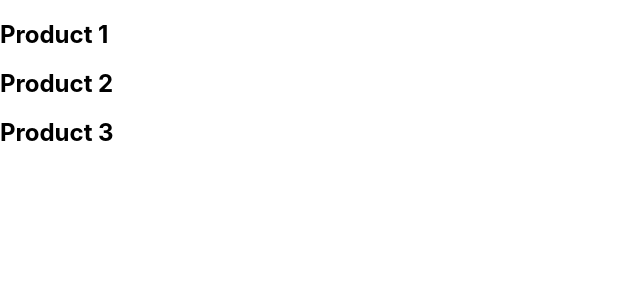
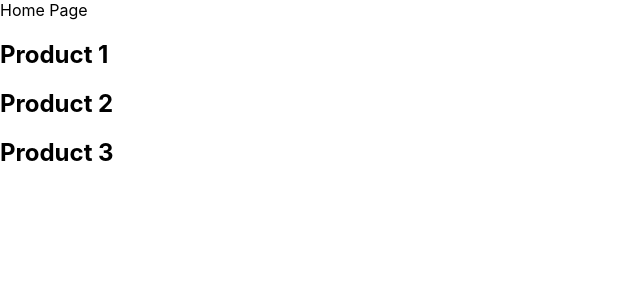
Before and after one commit to Gauravpant14/NEXT-JS-BASICS, a Next.js app: page /product in a window 1280 px wide. Shown: the top 300 px of the page, without its empty margins (0-640 px from the left). Built offline with nearby package versions, Linux system fonts and the light colour scheme.

Commit message:
link component navigation

```diff
--- a/pages/product/index.js
+++ b/pages/product/index.js
@@ -1,11 +1,25 @@
 import React from 'react'
-
+import Link from 'next/link'
 const ProductList = () => {
     return (
         <>
-          <h2>Product 1</h2>
-          <h2>Product 2</h2>
-          <h2>Product 3</h2>
+        <Link href="/">
+        <a>Home Page</a>
+        </Link>
+        <Link href="/product/1">
+        <a> <h2>Product 1</h2> </a>
+        </Link>
+        <Link href="/product/2">
+        <a> <h2>Product 2</h2> </a>
+        </Link>
+
+      {/* Replace Prop will replace */}
+
+        <Link href="/product/3" replace>
+        <a> <h2>Product 3</h2> </a>
+        </Link>
+
+
         </>
     )
 }
```
Also changed, not shown: pages/index.js (+10 -1 lines).
